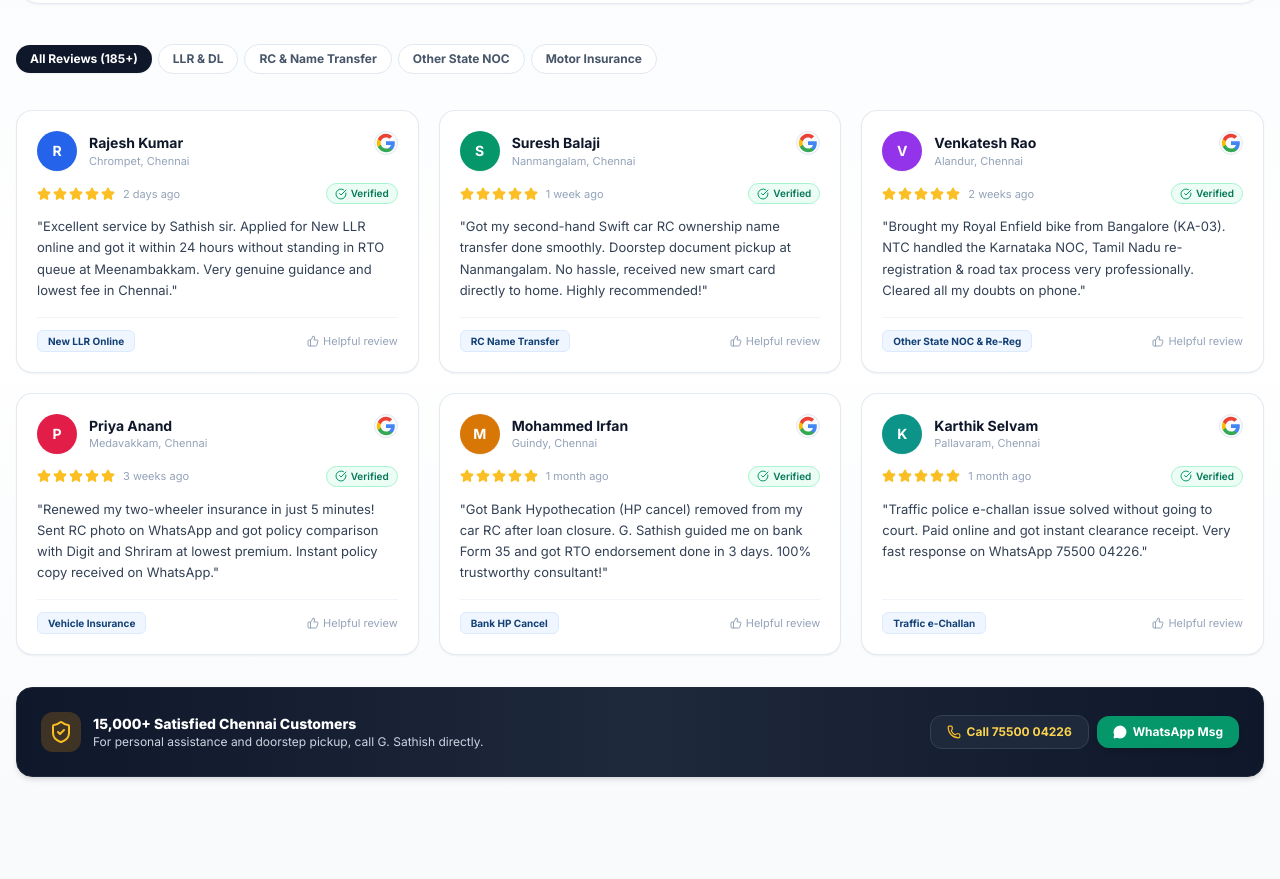
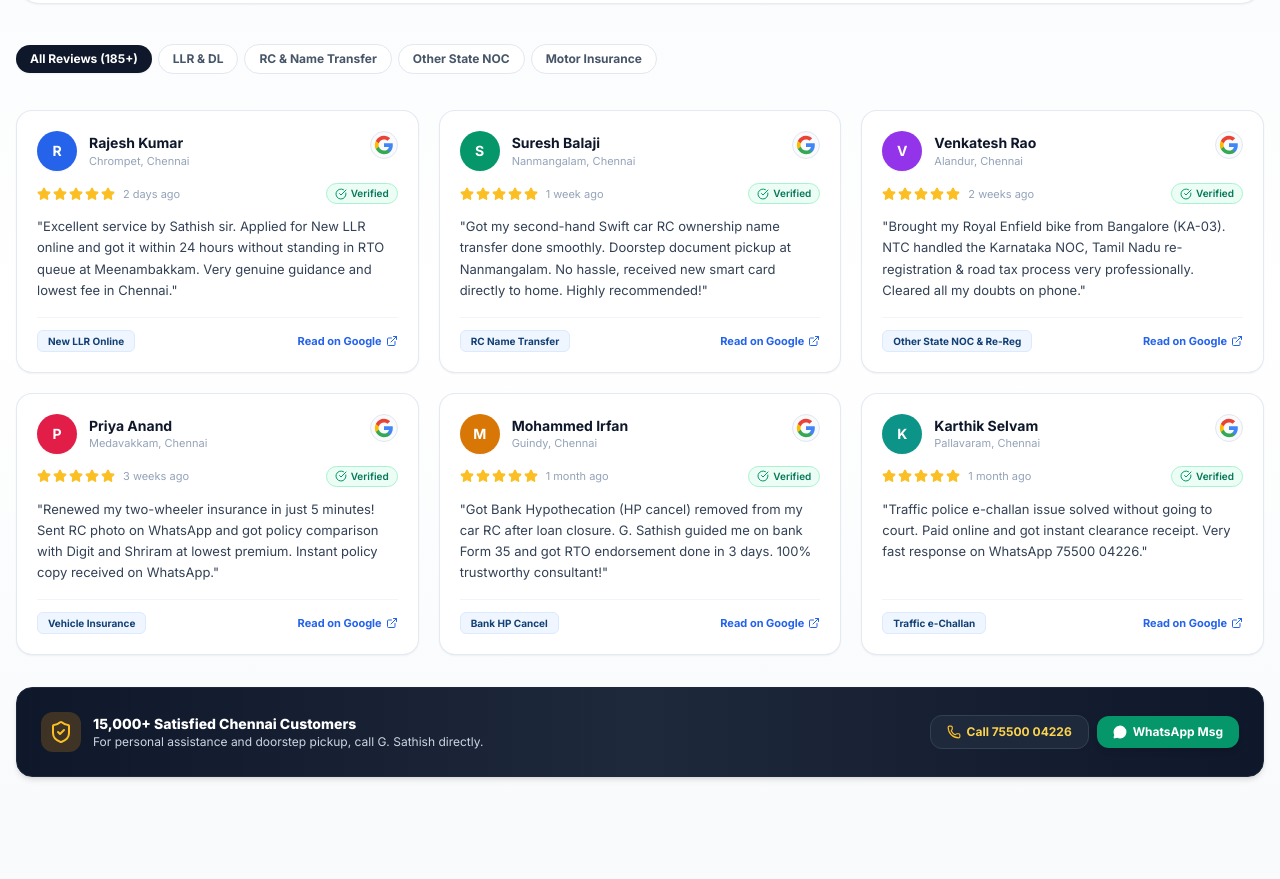
Before and after one commit to gokulcse123/RTO-Consultant-project, a React (Vite) app: page / in a window 1280 px wide. Shown: the part 4049-4928 px from the top of the page. Built offline with nearby package versions, Linux system fonts and the light colour scheme.

Commit message:
Make Google Review cards direct clickable links to Google Maps reviews

```diff
--- a/src/components/modules/GoogleReviewsSection.jsx
+++ b/src/components/modules/GoogleReviewsSection.jsx
@@ -18,6 +18,9 @@
   const filteredReviews = activeFilter === 'all'
     ? googleReviews
     : googleReviews.filter(r => r.serviceCat === activeFilter);
+
+  // Direct Google Search / Google Maps Reviews URL for NTC Driving & RTO Consultant
+  const googleMapsReviewUrl = "https://www.google.com/search?q=NTC+Driving+and+RTO+Consultant+Nanmangalam+Chennai#lrd=0x0:0x0,1";
 
   // Official Google G SVG
   const GoogleGLogo = () => (
@@ -80,7 +83,7 @@
           {/* Right Action buttons */}
           <div className="flex flex-wrap items-center gap-2.5 justify-center sm:justify-end">
             <a
-              href="https://www.google.com/search?q=NTC+Driving+and+RTO+Consultant+Chennai"
+              href={googleMapsReviewUrl}
               target="_blank"
               rel="noopener noreferrer"
               className="px-4 py-2.5 bg-slate-100 hover:bg-slate-200 text-slate-800 font-bold text-xs rounded-xl transition flex items-center gap-1.5 border border-slate-200"
@@ -120,9 +123,13 @@
         {/* Reviews Grid */}
         <div className="grid grid-cols-1 md:grid-cols-2 lg:grid-cols-3 gap-5">
           {filteredReviews.map((rev) => (
-            <div
+            <a
               key={rev.id}
-              className="bg-white rounded-2xl p-5 border border-slate-200/90 shadow-sm hover:shadow-lg transition-all duration-300 flex flex-col justify-between"
+              href={googleMapsReviewUrl}
+              target="_blank"
+              rel="noopener noreferrer"
+              className="bg-white rounded-2xl p-5 border border-slate-200/90 shadow-sm hover:shadow-xl transition-all duration-300 flex flex-col justify-between group hover:-translate-y-1 hover:border-blue-400 block"
+              title={lang === 'ta' ? 'கூகுளில் இந்த மதிப்புரையைப் பார்க்க கிளிக் செய்யவும்' : 'Click to view on Google Maps'}
             >
               <div>
                 {/* Reviewer Header */}
@@ -134,7 +141,7 @@
                     </div>
 
                     <div>
-                      <h4 className="font-bold text-slate-900 text-sm leading-snug">
+                      <h4 className="font-bold text-slate-900 text-sm leading-snug group-hover:text-blue-600 transition-colors">
                         {rev.name}
                       </h4>
                       <p className="text-[11px] text-slate-400">{rev.location}</p>
@@ -142,7 +149,7 @@
                   </div>
 
                   {/* Google Icon */}
-                  <div className="w-6 h-6 rounded-full bg-slate-50 border border-slate-200 flex items-center justify-center flex-shrink-0">
+                  <div className="w-7 h-7 rounded-full bg-slate-50 border border-slate-200 flex items-center justify-center flex-shrink-0 shadow-xs group-hover:border-blue-300 transition-colors">
                     <GoogleGLogo />
                   </div>
                 </div>
@@ -168,18 +175,18 @@
                 </p>
               </div>
 
-              {/* Tag & Action */}
+              {/* Tag & Direct Google Link */}
               <div className="mt-4 pt-3 border-t border-slate-100 flex items-center justify-between text-xs">
                 <span className="text-[10px] font-bold text-tn-blue bg-blue-50 px-2.5 py-0.5 rounded-md border border-blue-100">
                   {rev.serviceTag}
                 </span>
 
-                <div className="flex items-center gap-1 text-[11px] text-slate-400">
-                  <ThumbsUp className="w-3 h-3 text-slate-400" />
-                  <span>Helpful review</span>
-                </div>
+                <span className="flex items-center gap-1 text-[11px] font-bold text-blue-600 group-hover:underline">
+                  <span>{lang === 'ta' ? 'கூகுளில் பார்க்க' : 'Read on Google'}</span>
+                  <ExternalLink className="w-3 h-3" />
+                </span>
               </div>
-            </div>
+            </a>
           ))}
         </div>
 
```
